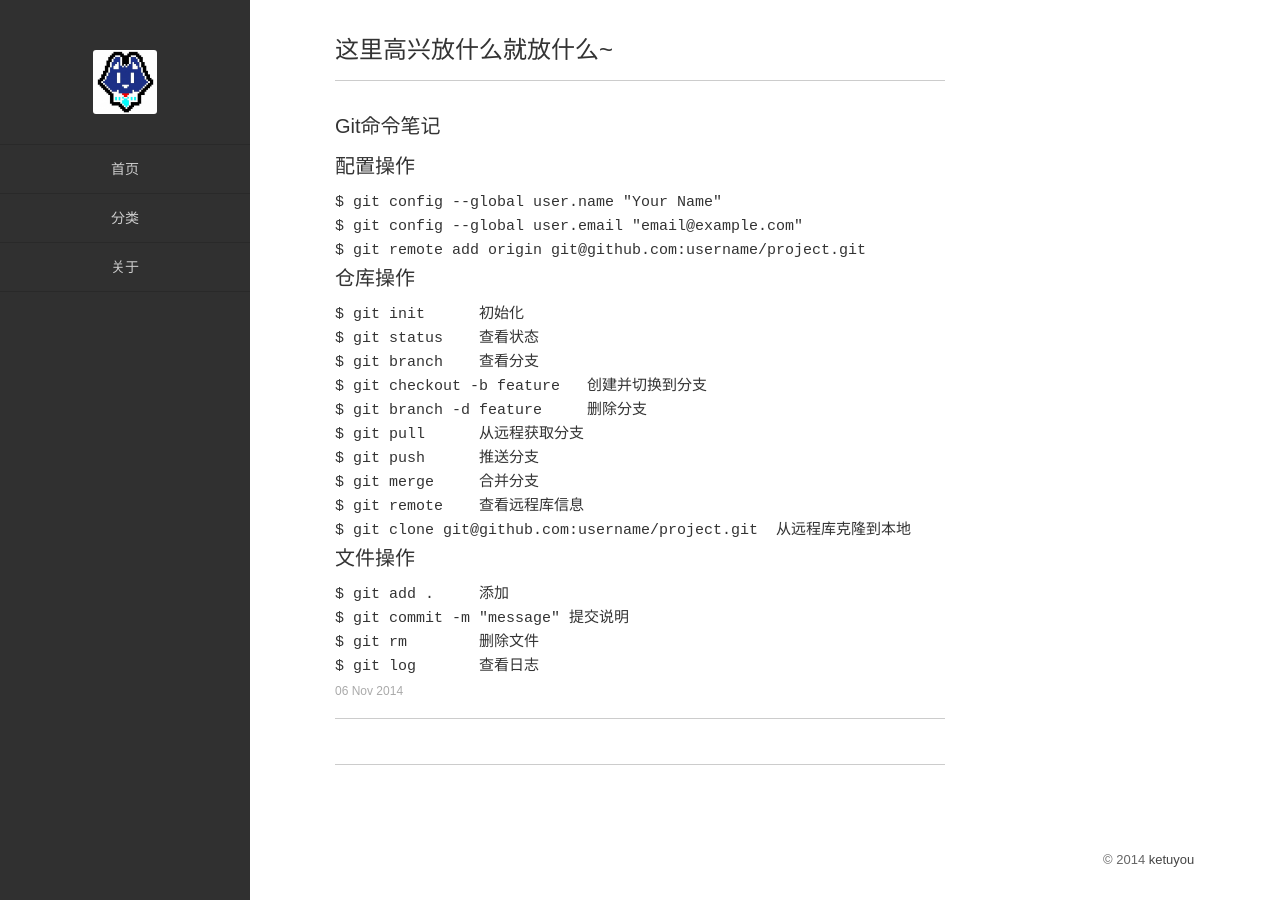
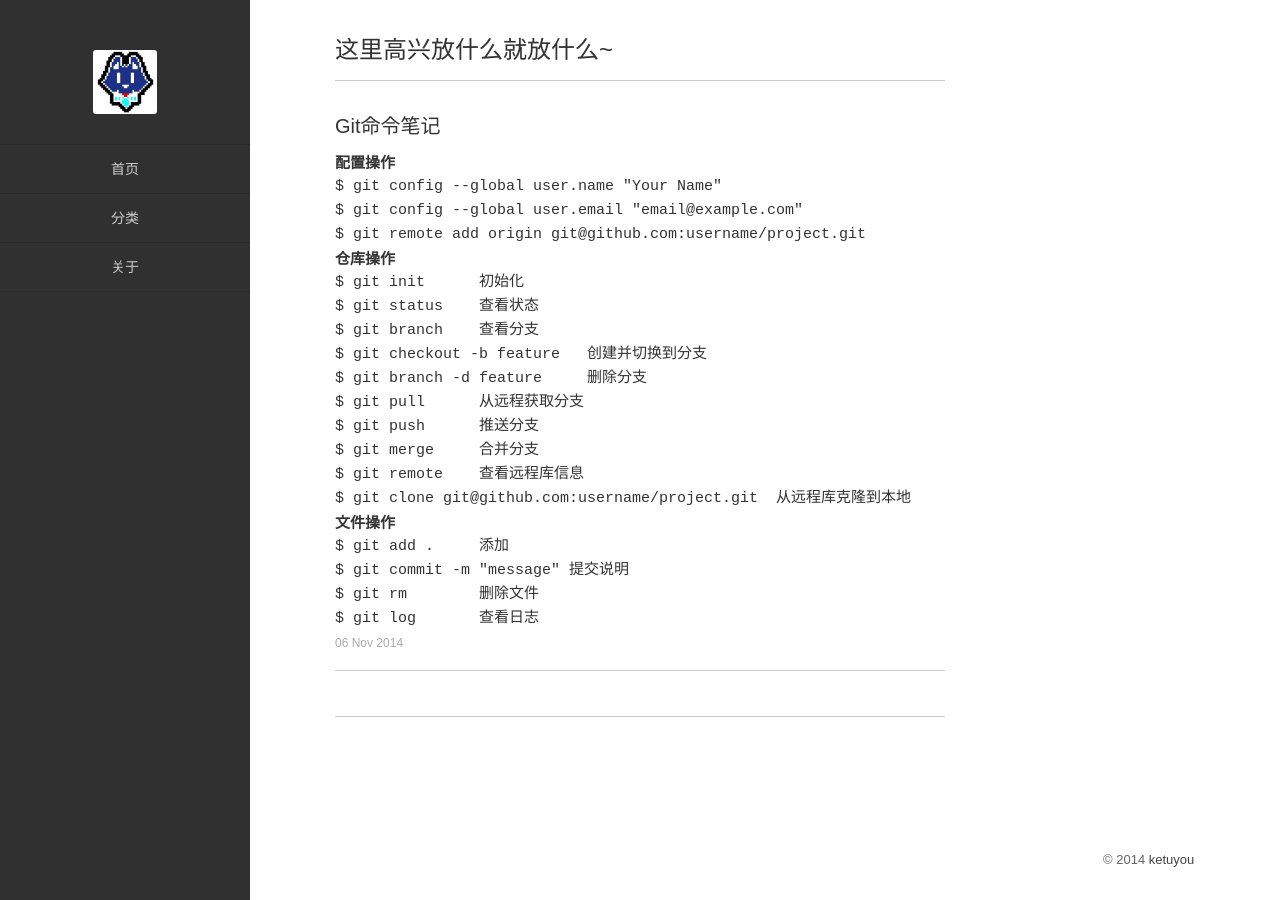
Before and after one commit to Ketuyou/ketuyou.github.io, a Jekyll site: the page built from _posts/2014-11-06-git-notes.md, in a window 1280 px wide. Built offline with Jekyll 4.4.1, drawn with Linux system fonts in a browser that asks for light colours; comment, search, counter and statistics services are not loaded.

```diff
--- a/_posts/2014-11-06-git-notes.md
+++ b/_posts/2014-11-06-git-notes.md
@@ -3,7 +3,7 @@ layout: post
 title: Git命令笔记
 category : git
 ---
-## 配置操作
+### 配置操作
 
     $ git config --global user.name "Your Name"
     $ git config --global user.email "email@example.com"
@@ -11,7 +11,7 @@ category : git
 
 <!--break-->
 
-## 仓库操作
+### 仓库操作
 
     $ git init      初始化
     $ git status    查看状态
@@ -25,7 +25,7 @@ category : git
     $ git clone git@github.com:username/project.git  从远程库克隆到本地
 
 
-## 文件操作
+### 文件操作
 
     $ git add .     添加
     $ git commit -m "message" 提交说明
```
